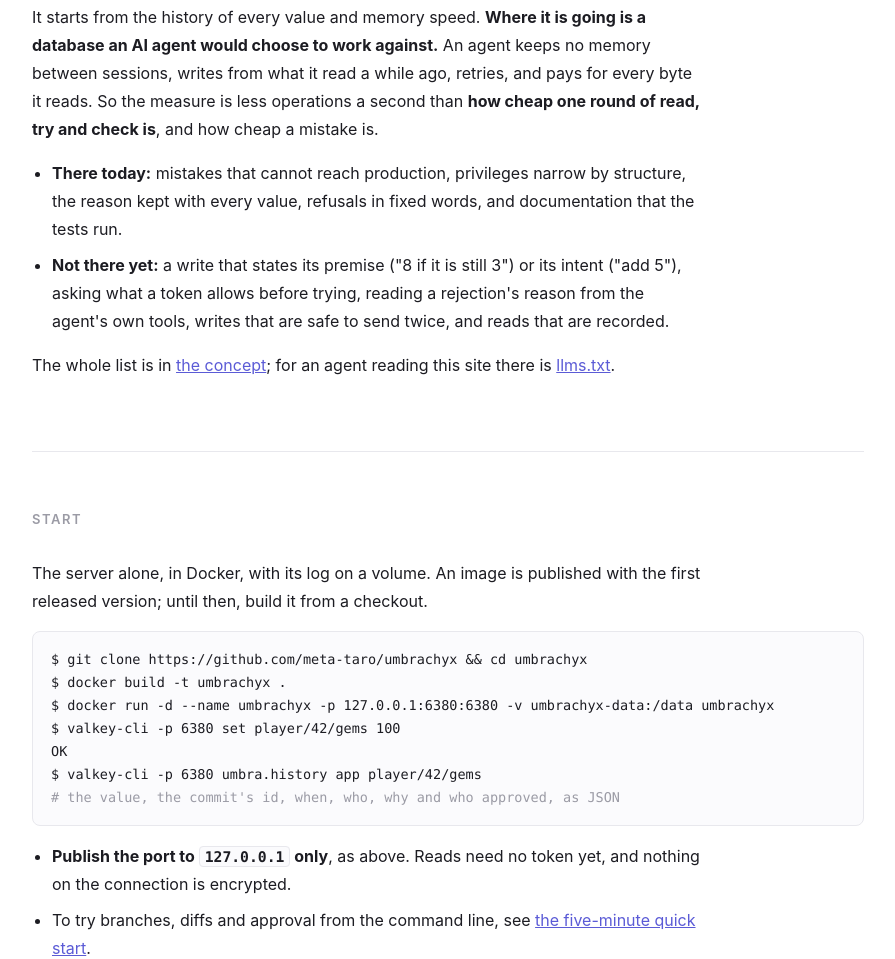
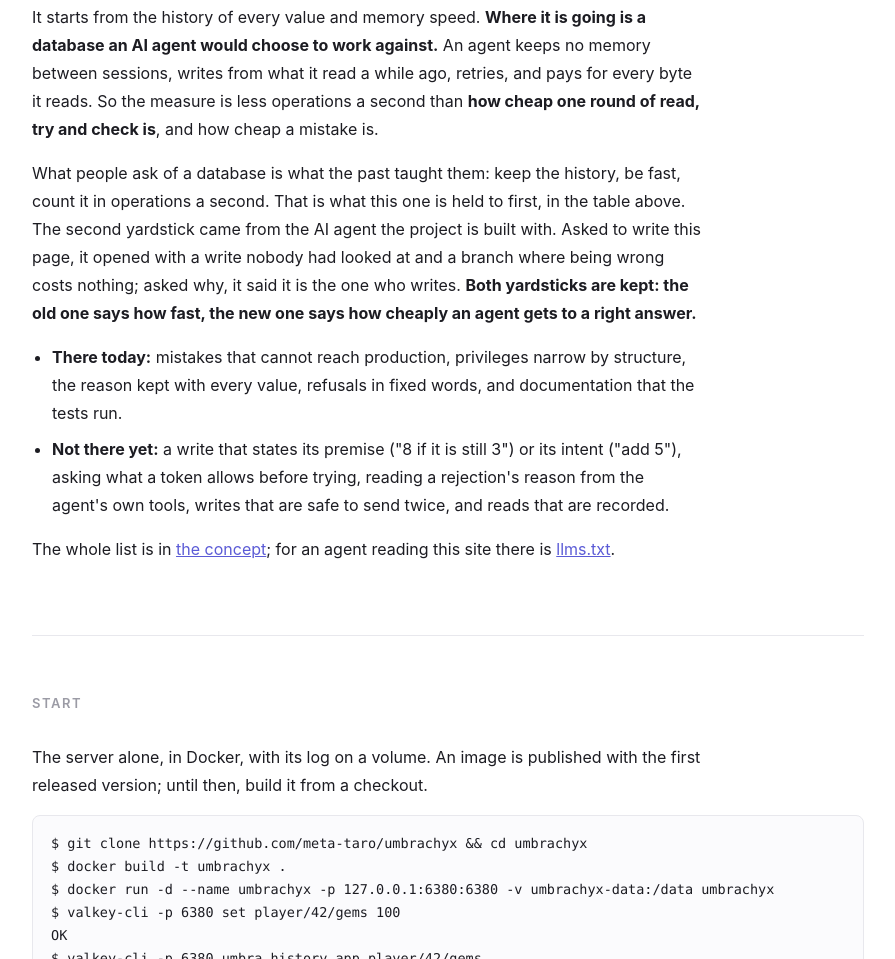
Before and after one commit to meta-taro/umbrachyx, a plain HTML site: page site/index.html in a window 1280 px wide. Shown: the part 4535-5494 px from the top of the page, without its empty margins (192-1087 px from the left). Drawn offline with Linux system fonts and the light colour scheme.

Commit message:
docs: the story of the second yardstick
What people ask of a database is what the past taught them: history,
and speed in operations a second. The AI agent this project is built
with asked for something else, and said what speed is to an agent: how
cheap one round of read, try and check is. Both are kept; the concept,
the README and the landing page say how the second one came about and
that it is not measured yet.

Co-Authored-By: Claude Fable 5.2 <noreply@anthropic.com>
Claude-Session: https://claude.ai/code/session_01T17N9zS5h5hQ4HVBBtL3L4

```diff
--- a/site/index.html
+++ b/site/index.html
@@ -349,6 +349,15 @@
           second than <b>how cheap one round of read, try and check is</b>, and how cheap a
           mistake is.
         </p>
+        <p>
+          What people ask of a database is what the past taught them: keep the history, be
+          fast, count it in operations a second. That is what this one is held to first, in
+          the table above. The second yardstick came from the AI agent the project is built
+          with. Asked to write this page, it opened with a write nobody had looked at and a
+          branch where being wrong costs nothing; asked why, it said it is the one who
+          writes. <b>Both yardsticks are kept: the old one says how fast, the new one says
+          how cheaply an agent gets to a right answer.</b>
+        </p>
         <ul>
           <li>
             <b>There today:</b> mistakes that cannot reach production, privileges narrow by
```
Also changed, not shown: site/ja/index.html (+10 -0 lines), 2 other files.
